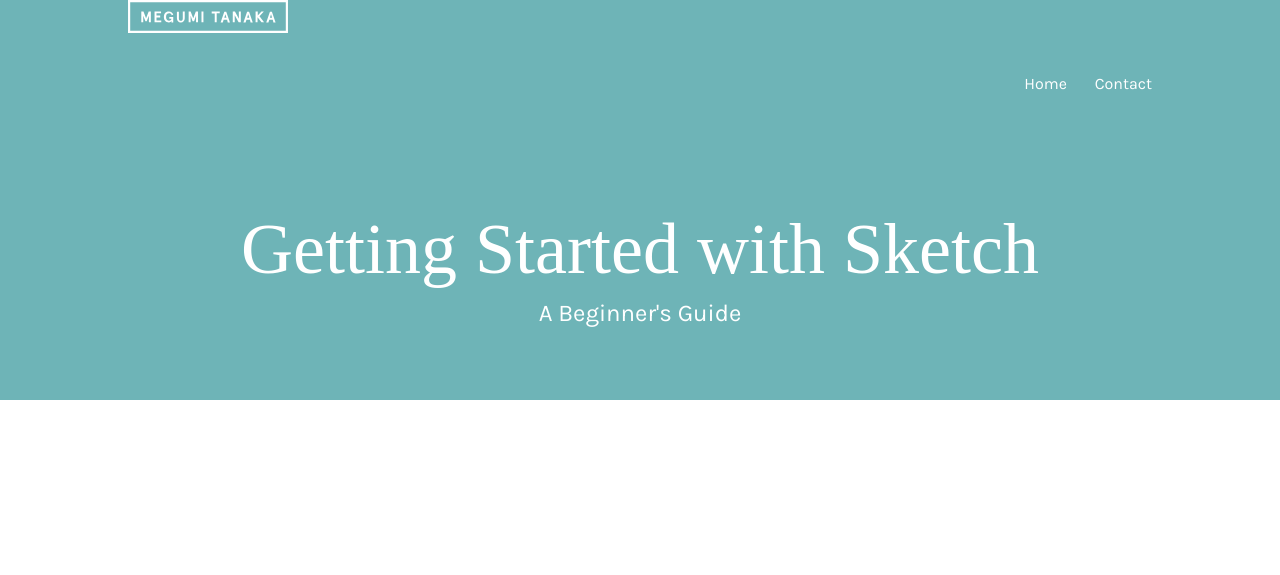
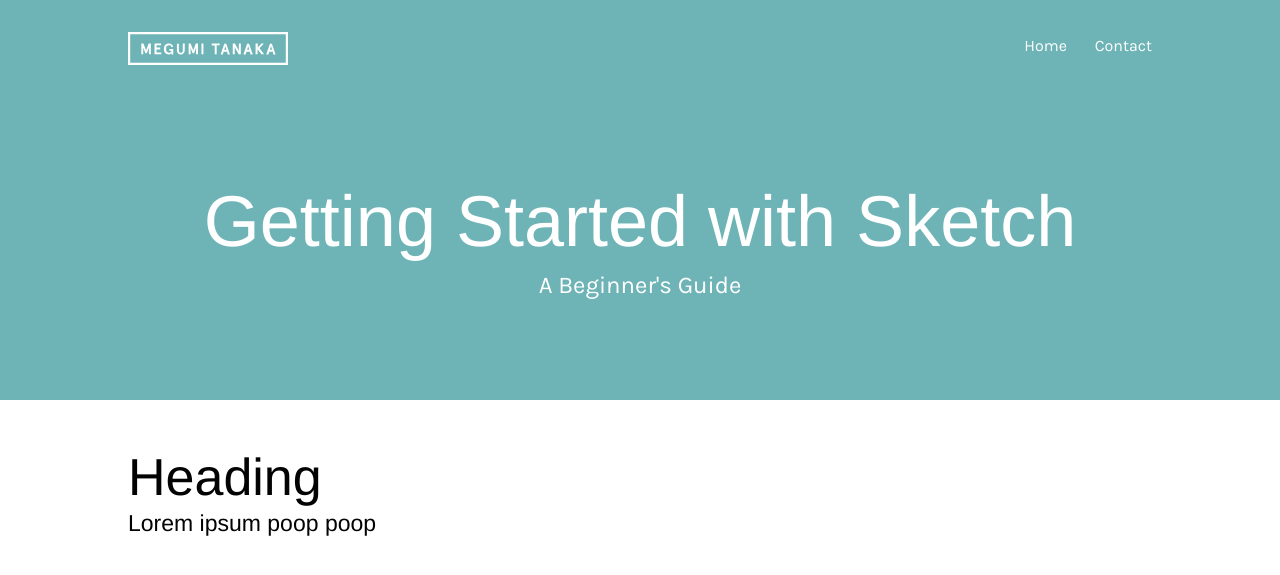
Before and after one commit to meewgumi/meewgumi.github.io, a PHP site: page /learn/sketch.htm in a window 1280 px wide. Shown: the top 575 px of the page. Run offline with PHP 8.4, Linux system fonts and the light colour scheme; some libraries are stand-ins or nearby versions.

Commit message:
Add content structure

```diff
--- a/css/portfolio.css
+++ b/css/portfolio.css
@@ -8,52 +8,44 @@
 	padding: 0;
 }
 body {
-    font-family: franklin-gothic-urw, "HelveticaNeue-Light", "Helvetica Neue Light", "Helvetica Neue", Helvetica, Arial, "Lucida Grande", sans-serif;
+	font-family: "franklin-gothic-urw", "HelveticaNeue-Light", "Helvetica Neue Light", "Helvetica Neue", Helvetica, Arial, "Lucida Grande", sans-serif;
 	-webkit-font-smoothing: antialiased;
 	font-weight: 400;
 	line-height: 125%;
 }
-
 .header {
 	font-family: 'Karla';
 	color: #FFFFFF;
 }
-
 .header__logo {
 	width: 10rem;
+	float: left;
 }
-
 .header__logo-svg path {
 	fill: #ffffff;
 }
-
 .header__nav {
 	width: 80%;
 	margin: 0 auto;
+	padding-top: 2rem;
 }
-
-.header__links  {
+.header__links {
 	float: right;
 	font-size: 16px;
 	line-height: 28px;
 	list-style-type: none;
-margin-top: 2rem;
 }
-
 .header__links li {
 	display: inline;
 	margin-right: 1.5rem;
 }
-
 .header__links li:last-child {
 	margin-right: 0;
 }
-
 .header__links a {
 	text-decoration: none;
 	color: #ffffff;
 }
-
 .header__text {
 	width: 80%;
 	margin: 0 auto;
@@ -61,46 +53,40 @@ margin: 0 auto;
 	clear: both;
 	padding: 7rem 0 0 0;
 }
-
-
 .header--h1 {
-font-family: franklin-gothic-urw;
+	font-family: "franklin-gothic-urw", "HelveticaNeue-Light", "Helvetica Neue Light", "Helvetica Neue", Helvetica, Arial, "Lucida Grande", sans-serif;
 	font-weight: 400;
 	font-size: 72px;
 	line-height: 78px;
 	margin: 0 0 0 0;
 }
-
 .header--h2 {
 	font-size: 24px;
 	line-height: 50px;
 	font-weight: normal;
 }
-
-
 .header--background {
 	height: 25rem;
 	background-color: #6eb4b7;
 }
-
 .content {
-	font-family: franklin-gothic-urw;
+	font-family: "franklin-gothic-urw", "HelveticaNeue-Light", "Helvetica Neue Light", "Helvetica Neue", Helvetica, Arial, "Lucida Grande", sans-serif;
 	font-weight: 400;
 	color: #030303;
+	width: 80%;
+	margin: 0 auto;
+	margin-top: 3rem;
 }
-
-
 .content__text {
 	font-size: 23px;
 	line-height: 33px;
 }
-
 .content--h1 {
 	font-weight: 500;
 	font-size: 52px;
 	line-height: 59px;
+	margin: 0;
 }
-
 .content--h2 {
 	font-weight: 500;
 	font-size: 36px;
--- a/learn/sketch.htm
+++ b/learn/sketch.htm
@@ -1,6 +1,5 @@
 <!DOCTYPE html>
 <html>
-
 <head>
 	<title>Sketch: A Beginner's Guide</title>
 	<meta charset="UTF-8">
@@ -10,8 +9,7 @@
 	<meta property="og:url" content="http://megumi.me" />
 	<meta property="og:image" content="http://megumi.me/img/geometry.png" />
 	<meta name="viewport" content="width=device-width, initial-scale=1" />
-
-	<link rel="icon" type="022215_box-initials.svg" href="../img/initials.svg" />
+	<link rel="icon" type="image/svg+xml" href="../img/initials.svg" />
 	<link rel="stylesheet" type="text/css" href="../css/normalize.css" />
 	<link rel="stylesheet" type="text/css" href="../css/portfolio.css" />
 	<link href='http://fonts.googleapis.com/css?family=Karla' rel='stylesheet' type='text/css' />
@@ -38,12 +36,14 @@
 		ga('send', 'pageview');
 	</script>
 </head>
-
 <body>
 	<div class="header  header--background">
 		<div class="header__nav">
 			<div class="header__logo">
-				<svg xmlns="http://www.w3.org/2000/svg" version="1.1" x="0" y="0" viewBox="0 0 73.6 15.2" enable-background="new 0 0 73.6 15.2" xml:space="preserve" class="header__logo-svg"><path fill="#231F20" d="M6.1 5.3h1l1.2 3.1 1.2-3.1h1v4.9H9.6v-3L8.6 9.8H8L7 7.2v3H6.1V5.3zM15.2 5.3v0.8h-2.1v1h1.7V8h-1.7v1.4h2.2v0.8h-3.1V5.3H15.2zM20 9.7c-0.2 0.3-0.6 0.6-1.2 0.6 -1.2 0-2.3-0.8-2.3-2.5 0-1.7 1.1-2.5 2.3-2.5 1.1 0 1.8 0.7 2 1.5L20.1 7c-0.2-0.6-0.6-0.9-1.2-0.9 -0.8 0-1.4 0.5-1.4 1.7 0 1.2 0.6 1.7 1.4 1.7 0.7 0 1-0.5 1.1-0.9H19V7.8h1.8v2.5h-0.8L20 9.7zM26.1 8.4c0 1.3-0.8 1.9-1.8 1.9 -1.1 0-1.8-0.6-1.8-1.9v-3h0.9v3.1c0 0.7 0.3 1.1 0.9 1.1s0.9-0.4 0.9-1.1V5.3h0.9V8.4zM27.8 5.3h1l1.2 3.1 1.2-3.1h1v4.9h-0.9v-3l-0.9 2.6h-0.7l-0.9-2.6v3h-0.9V5.3zM34.7 10.2h-0.9V5.3h0.9V10.2zM38.6 5.3h3.6v0.8h-1.4v4.1h-0.9V6.2h-1.4V5.3zM45.6 9.1H44l-0.4 1.2h-1l1.7-4.9h0.9l1.7 4.9h-1L45.6 9.1zM44.3 8.2h1l-0.5-1.7L44.3 8.2zM51.9 5.3v4.9h-1L49.1 7v3.2h-0.9V5.3h1L51 8.6V5.3H51.9zM56.1 9.1h-1.6l-0.4 1.2h-1l1.7-4.9h0.9l1.7 4.9h-1L56.1 9.1zM54.8 8.2h1l-0.5-1.7L54.8 8.2zM59.7 5.3v1.8l1.7-1.8h1.1l-2 2.2 2.1 2.7h-1.2l-1.8-2.3v2.3h-0.9V5.3H59.7zM66.6 9.1h-1.6l-0.4 1.2h-1l1.7-4.9h0.9l1.7 4.9h-1L66.6 9.1zM65.3 8.2h1l-0.5-1.7L65.3 8.2z"/><path fill="#231F20" d="M73.6 15.2H0V0h73.6V15.2zM1 14.2h71.6V1H1V14.2z"/></svg>
+				<svg xmlns="http://www.w3.org/2000/svg" version="1.1" x="0" y="0" viewBox="0 0 73.6 15.2" enable-background="new 0 0 73.6 15.2" xml:space="preserve" class="header__logo-svg">
+					<path fill="#231F20" d="M6.1 5.3h1l1.2 3.1 1.2-3.1h1v4.9H9.6v-3L8.6 9.8H8L7 7.2v3H6.1V5.3zM15.2 5.3v0.8h-2.1v1h1.7V8h-1.7v1.4h2.2v0.8h-3.1V5.3H15.2zM20 9.7c-0.2 0.3-0.6 0.6-1.2 0.6 -1.2 0-2.3-0.8-2.3-2.5 0-1.7 1.1-2.5 2.3-2.5 1.1 0 1.8 0.7 2 1.5L20.1 7c-0.2-0.6-0.6-0.9-1.2-0.9 -0.8 0-1.4 0.5-1.4 1.7 0 1.2 0.6 1.7 1.4 1.7 0.7 0 1-0.5 1.1-0.9H19V7.8h1.8v2.5h-0.8L20 9.7zM26.1 8.4c0 1.3-0.8 1.9-1.8 1.9 -1.1 0-1.8-0.6-1.8-1.9v-3h0.9v3.1c0 0.7 0.3 1.1 0.9 1.1s0.9-0.4 0.9-1.1V5.3h0.9V8.4zM27.8 5.3h1l1.2 3.1 1.2-3.1h1v4.9h-0.9v-3l-0.9 2.6h-0.7l-0.9-2.6v3h-0.9V5.3zM34.7 10.2h-0.9V5.3h0.9V10.2zM38.6 5.3h3.6v0.8h-1.4v4.1h-0.9V6.2h-1.4V5.3zM45.6 9.1H44l-0.4 1.2h-1l1.7-4.9h0.9l1.7 4.9h-1L45.6 9.1zM44.3 8.2h1l-0.5-1.7L44.3 8.2zM51.9 5.3v4.9h-1L49.1 7v3.2h-0.9V5.3h1L51 8.6V5.3H51.9zM56.1 9.1h-1.6l-0.4 1.2h-1l1.7-4.9h0.9l1.7 4.9h-1L56.1 9.1zM54.8 8.2h1l-0.5-1.7L54.8 8.2zM59.7 5.3v1.8l1.7-1.8h1.1l-2 2.2 2.1 2.7h-1.2l-1.8-2.3v2.3h-0.9V5.3H59.7zM66.6 9.1h-1.6l-0.4 1.2h-1l1.7-4.9h0.9l1.7 4.9h-1L66.6 9.1zM65.3 8.2h1l-0.5-1.7L65.3 8.2z" />
+					<path fill="#231F20" d="M73.6 15.2H0V0h73.6V15.2zM1 14.2h71.6V1H1V14.2z" />
+				</svg>
 			</div>
 			<div class="header__links">
 				<ul>
@@ -62,7 +62,9 @@
 			</h2>
 		</div>
 	</div>
-
+	<div class="content  content__text">
+	<h1 class="content--h1">Heading</h1>
+		<p>Lorem ipsum poop poop</p>
+	</div>
 </body>
-
 </html>
```
Lines whose indentation alone changed are shown as unchanged.
